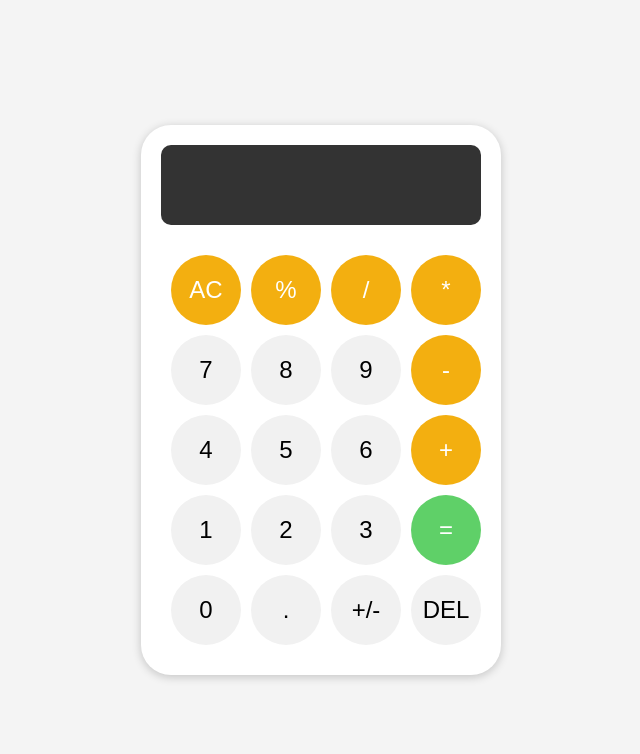
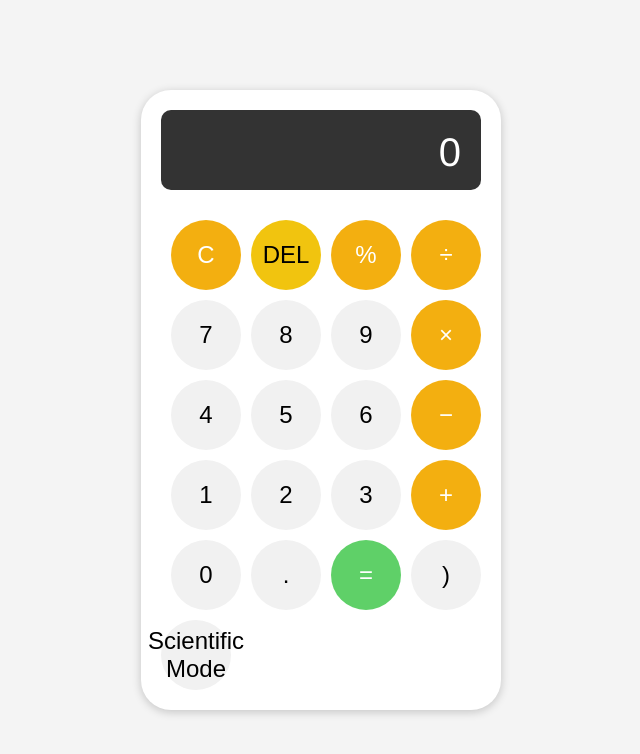
Before and after one commit to aitpaeva00/calculator, a React (Create React App) app: page / in a window 1280 px wide. Shown: the top 754 px of the page, without its empty margins (319-959 px from the left). Built offline with nearby package versions, Linux system fonts and the light colour scheme.

Commit message:
Added new keyboards with trigonometric values

```diff
--- a/src/App.js
+++ b/src/App.js
@@ -3,72 +3,110 @@ import './App.css';
 
 function App() {
   const [display, setDisplay] = useState('');
+  const [scientificMode, setScientificMode] = useState(false);
 
-
-  const handleNumber = (num) => {
-    setDisplay(prevDisplay => prevDisplay + num);
+  // Handle keyboard input
+  const handleKeyPress = (event) => {
+    const { key } = event;
+    if (!isNaN(key) || '+-*/().'.includes(key)) {
+      handleInput(key);
+    } else if (key === 'Enter') {
+      calculate();
+    } else if (key === 'Backspace') {
+      handleBackspace();
+    } else if (key === 'c' || key === 'C') {
+      clear();
+    }
   };
 
+  React.useEffect(() => {
+    window.addEventListener('keydown', handleKeyPress);
+    return () => {
+      window.removeEventListener('keydown', handleKeyPress);
+    };
+  }, []);
+
+  const handleInput = (input) => {
+    setDisplay((prev) => prev + input);
+  };
 
   const clear = () => {
     setDisplay('');
-  };
-
-
-  const handleEqual = () => {
-    try {
-      setDisplay(eval(display).toString());
-    } catch (error) {
-      setDisplay('Error');
-    }
-  };
-
-
-  const handleSignChange = () => {
-    setDisplay(prevDisplay => {
-      if (prevDisplay.startsWith('-')) {
-        return prevDisplay.slice(1);
-      } else {
-        return '-' + prevDisplay;
-      }
-    });
   };
 
   const handleBackspace = () => {
     setDisplay((prev) => prev.slice(0, -1));
   };
 
+  const calculate = () => {
+    try {
+      if (display.includes('/0')) {
+        setDisplay('Error: Division by 0');
+        return;
+      }
 
-  const handlePercent = () => {
-    setDisplay(prevDisplay => (parseFloat(prevDisplay) / 100).toString());
+      // Replace scientific functions and calculate correctly
+      const result = eval(
+        display
+          .replace(/sin\((.*?)\)/g, (_, angle) => `Math.sin(${toRadians(angle)})`)
+          .replace(/cos\((.*?)\)/g, (_, angle) => `Math.cos(${toRadians(angle)})`)
+          .replace(/tan\((.*?)\)/g, (_, angle) => `Math.tan(${toRadians(angle)})`)
+          .replace(/√\((.*?)\)/g, (_, number) => `Math.sqrt(${number})`)
+      );
+      setDisplay(result.toString());
+    } catch (error) {
+      setDisplay('Error');
+    }
+  };
+
+  const toggleScientificMode = () => {
+    setScientificMode(!scientificMode);
+  };
+
+  const handleScientificFunction = (func) => {
+    setDisplay((prev) => `${prev}${func}(`);
+  };
+
+  const toRadians = (angle) => {
+    return (parseFloat(angle) * Math.PI) / 180;
   };
 
   return (
     <div className="calculator">
-      <div className="display">{display}</div>
+      <div className="display">{display || '0'}</div>
       <div className="buttons">
-        <button className="clear" onClick={clear}>AC</button>
-        <button className="percent" onClick={handlePercent}>%</button>
-        <button className="operation" onClick={() => setDisplay(display + '/')}>/</button>
-        <button className="operation" onClick={() => setDisplay(display + '*')}>*</button>
-        <button className="number" onClick={() => handleNumber('7')}>7</button>
-        <button className="number" onClick={() => handleNumber('8')}>8</button>
-        <button className="number" onClick={() => handleNumber('9')}>9</button>
-        <button className="operation" onClick={() => setDisplay(display + '-')}>-</button>
-        <button className="number" onClick={() => handleNumber('4')}>4</button>
-        <button className="number" onClick={() => handleNumber('5')}>5</button>
-        <button className="number" onClick={() => handleNumber('6')}>6</button>
-        <button className="operation" onClick={() => setDisplay(display + '+')}>+</button>
-        <button className="number" onClick={() => handleNumber('1')}>1</button>
-        <button className="number" onClick={() => handleNumber('2')}>2</button>
-        <button className="number" onClick={() => handleNumber('3')}>3</button>
-        <button className="equal" onClick={handleEqual}>=</button>
-        <button className="zero" onClick={() => handleNumber('0')}>0</button>
-        <button className="dot" onClick={() => setDisplay(display + '.')}>.</button>
-        <button className="sign-change" onClick={handleSignChange}>+/-</button>
-        <button className="handleBackspace" onClick={handleBackspace}>DEL</button>
-
+        <button onClick={clear} className="clear">C</button>
+        <button onClick={handleBackspace} className="backspace">DEL</button>
+        <button onClick={() => handleInput('%')} className="percent">%</button>
+        <button onClick={() => handleInput('/')} className="operation">÷</button>
+        {scientificMode && (
+          <>
+            <button onClick={() => handleScientificFunction('sin')} className="operation">sin</button>
+            <button onClick={() => handleScientificFunction('cos')} className="operation">cos</button>
+            <button onClick={() => handleScientificFunction('tan')} className="operation">tan</button>
+            <button onClick={() => handleScientificFunction('√')} className="operation">√</button>
+          </>
+        )}
+        <button onClick={() => handleInput('7')}>7</button>
+        <button onClick={() => handleInput('8')}>8</button>
+        <button onClick={() => handleInput('9')}>9</button>
+        <button onClick={() => handleInput('*')} className="operation">×</button>
+        <button onClick={() => handleInput('4')}>4</button>
+        <button onClick={() => handleInput('5')}>5</button>
+        <button onClick={() => handleInput('6')}>6</button>
+        <button onClick={() => handleInput('-')} className="operation">−</button>
+        <button onClick={() => handleInput('1')}>1</button>
+        <button onClick={() => handleInput('2')}>2</button>
+        <button onClick={() => handleInput('3')}>3</button>
+        <button onClick={() => handleInput('+')} className="operation">+</button>
+        <button onClick={() => handleInput('0')} className="zero">0</button>
+        <button onClick={() => handleInput('.')} className="dot">.</button>
+        <button onClick={calculate} className="equal">=</button>
+        <button onClick={() => handleInput(')')} className="parenthesis">)</button> {/* Закрывающая скобка */}
       </div>
+      <button onClick={toggleScientificMode} className="toggle-mode">
+        {scientificMode ? 'Basic Mode' : 'Scientific Mode'}
+      </button>
     </div>
   );
 }
```
